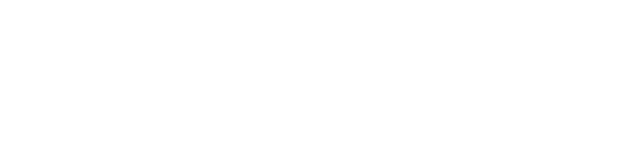
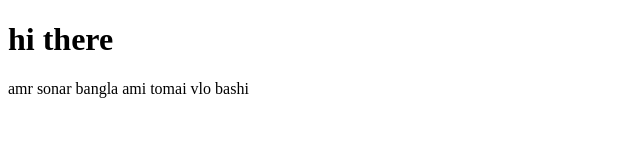
Before and after one commit to Dipto10/my-first-repo, a plain HTML site: page index.html in a window 1280 px wide. Shown: the whole page, without its empty margins (0-640 px from the left). Drawn offline with Linux system fonts and the light colour scheme.

Commit message:
add paragraph

```diff
--- a/index.html
+++ b/index.html
@@ -5,6 +5,9 @@
     <meta http-equiv="X-UA-Compatible" content="IE=edge">
     <meta name="viewport" content="width=device-width, initial-scale=1.0">
     <title>My first github repo</title>
+    <h1>hi there
+    </h1>
+    <p>amr sonar bangla ami tomai vlo bashi</p>
 </head>
 <body>
 
```
